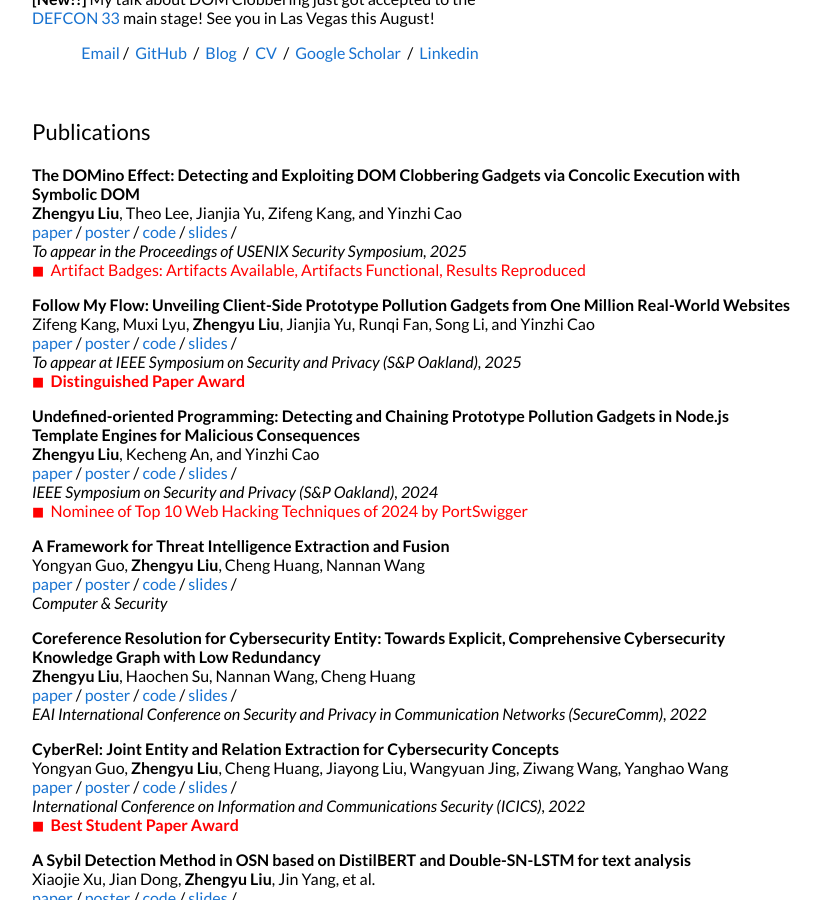
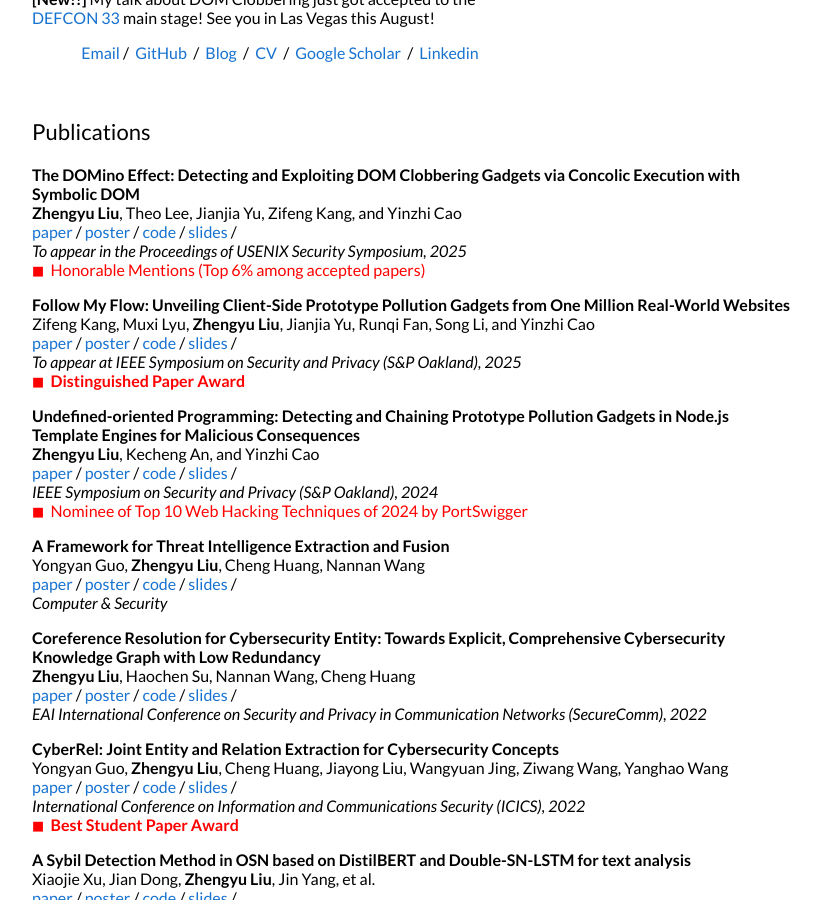
Before and after one commit to jackfromeast/jackfromeast.github.io, a Jekyll site: the page built from _posts/2025-01-22-DOMinoEffect.md, in a window 1280 px wide and 900 px high, scrolled down 384 px. Shown: the whole window, without its empty margins (228-1049 px from the left). Built offline with Jekyll 4.4.1, drawn with Linux system fonts in a browser that asks for light colours.

Commit message:
Update 2025-01-22-DOMinoEffect.md

```diff
--- a/_posts/2025-01-22-DOMinoEffect.md
+++ b/_posts/2025-01-22-DOMinoEffect.md
@@ -10,6 +10,7 @@ pdf: "/assets/DOMinoEffect.pdf"
 poster: "/"
 code: "https://github.com/jackfromeast/TheHulk"
 slides: "/assets/DOMinoEffect_Slides.pdf"
-features: "Artifact Badges: Artifacts Available, Artifacts Functional, Results Reproduced"
+artifact: "Artifact Badges: Artifacts Available, Artifacts Functional, Results Reproduced"
+features: "Honorable Mentions (Top 6% among accepted papers)"
 # features: "Resulted in 19 CVEs, including Jupyter, Hackmd.io, Webpack, MathJax, Prism, and etc. with Google Client API Library (acknowledged by Google)."
 ---
```
